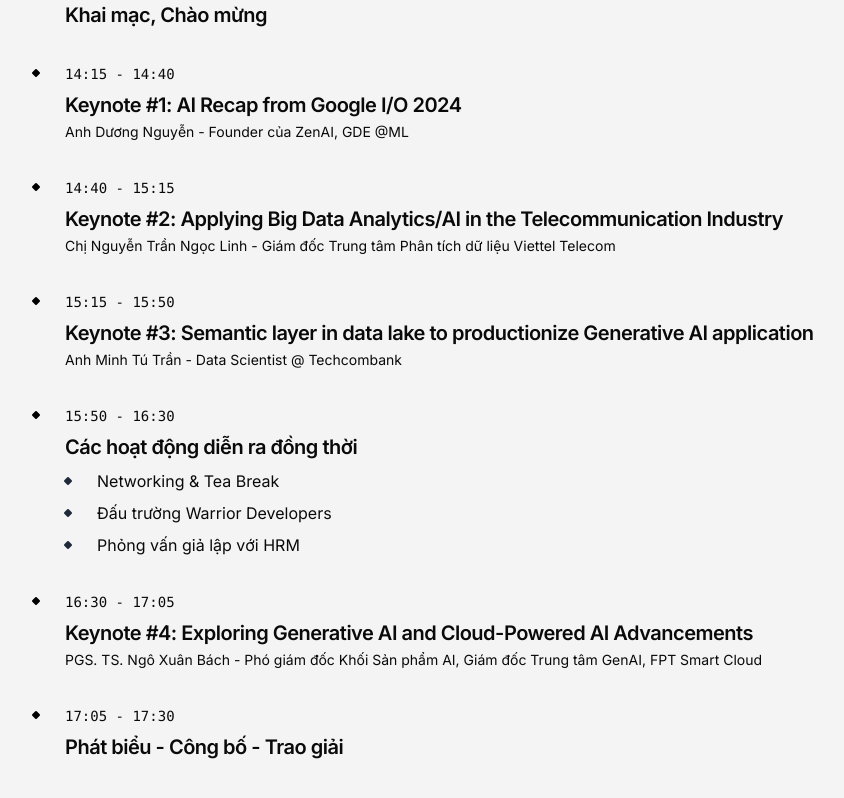
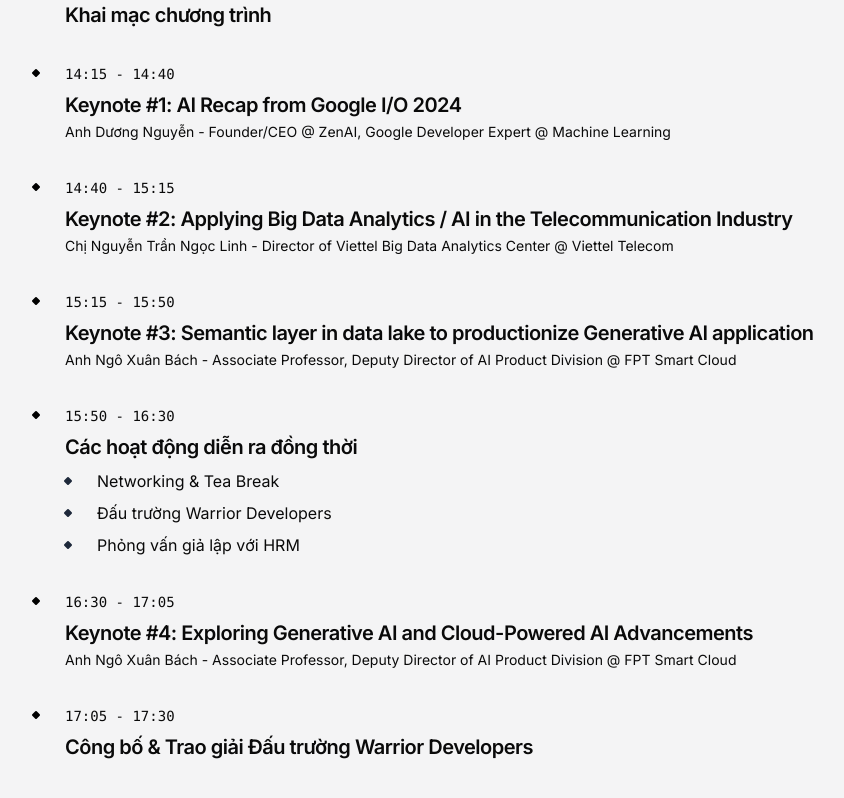
Before and after one commit to sownt/warrior-developers, a Next.js app: page / in a window 1280 px wide. Shown: the part 1260-2058 px from the top of the page, without its empty margins (63-907 px from the left). Built offline with nearby package versions, Linux system fonts and the light colour scheme.

Commit message:
update agenda

```diff
--- a/app/page.tsx
+++ b/app/page.tsx
@@ -254,7 +254,7 @@ export default function Home() {
               <div className="relative">
                 <span className="font-mono text-sm">14:00 - 14:15</span>
                 <span className="mt-1.5 block text-xl font-semibold tracking-tight">
-                  Khai mạc, Chào mừng
+                  Khai mạc chương trình
                 </span>
               </div>
             </div>
@@ -268,13 +268,14 @@ export default function Home() {
                   stroke-width="2"
                   stroke-linejoin="round"></path>
               </svg>
-              <div className="relative">
+              <div className="relative text-justify">
                 <span className="font-mono text-sm">14:15 - 14:40</span>
                 <span className="mt-1.5 block text-xl font-semibold tracking-tight">
                   Keynote #1: AI Recap from Google I/O 2024
                 </span>
                 <span className="text-sm">
-                  Anh Dương Nguyễn - Founder của ZenAI, GDE @ML
+                  Anh Dương Nguyễn - Founder/CEO @ ZenAI, Google Developer
+                  Expert @ Machine Learning
                 </span>
               </div>
             </div>
@@ -288,15 +289,15 @@ export default function Home() {
                   stroke-width="2"
                   stroke-linejoin="round"></path>
               </svg>
-              <div className="relative">
+              <div className="relative text-justify">
                 <span className="font-mono text-sm">14:40 - 15:15</span>
                 <span className="mt-1.5 block text-xl font-semibold tracking-tight">
-                  Keynote #2: Applying Big Data Analytics/AI in the
+                  Keynote #2: Applying Big Data Analytics / AI in the
                   Telecommunication Industry
                 </span>
                 <span className="text-sm">
-                  Chị Nguyễn Trần Ngọc Linh - Giám đốc Trung tâm Phân tích dữ
-                  liệu Viettel Telecom
+                  Chị Nguyễn Trần Ngọc Linh - Director of Viettel Big Data
+                  Analytics Center @ Viettel Telecom
                 </span>
               </div>
             </div>
@@ -310,14 +311,15 @@ export default function Home() {
                   stroke-width="2"
                   stroke-linejoin="round"></path>
               </svg>
-              <div className="relative">
+              <div className="relative text-justify">
                 <span className="font-mono text-sm">15:15 - 15:50</span>
                 <span className="mt-1.5 block text-xl font-semibold tracking-tight">
                   Keynote #3: Semantic layer in data lake to productionize
                   Generative AI application
                 </span>
                 <span className="text-sm">
-                  Anh Minh Tú Trần - Data Scientist @ Techcombank
+                  Anh Ngô Xuân Bách - Associate Professor, Deputy Director of AI
+                  Product Division @ FPT Smart Cloud
                 </span>
               </div>
             </div>
@@ -331,7 +333,7 @@ export default function Home() {
                   stroke-width="2"
                   stroke-linejoin="round"></path>
               </svg>
-              <div className="relative">
+              <div className="relative text-justify">
                 <span className="font-mono text-sm">15:50 - 16:30</span>
                 <span className="mt-1.5 block text-xl font-semibold tracking-tight">
                   Các hoạt động diễn ra đồng thời
@@ -384,15 +386,15 @@ export default function Home() {
                   stroke-width="2"
                   stroke-linejoin="round"></path>
               </svg>
-              <div className="relative">
+              <div className="relative text-justify">
                 <span className="font-mono text-sm">16:30 - 17:05</span>
                 <span className="mt-1.5 block text-xl font-semibold tracking-tight">
                   Keynote #4: Exploring Generative AI and Cloud-Powered AI
                   Advancements
                 </span>
                 <span className="text-sm">
-                  PGS. TS. Ngô Xuân Bách - Phó giám đốc Khối Sản phẩm AI, Giám
-                  đốc Trung tâm GenAI, FPT Smart Cloud
+                  Anh Ngô Xuân Bách - Associate Professor, Deputy Director of AI
+                  Product Division @ FPT Smart Cloud
                 </span>
               </div>
             </div>
@@ -409,7 +411,7 @@ export default function Home() {
               <div className="relative">
                 <span className="font-mono text-sm">17:05 - 17:30</span>
                 <span className="mt-1.5 block text-xl font-semibold tracking-tight">
-                  Phát biểu - Công bố - Trao giải
+                  Công bố & Trao giải Đấu trường Warrior Developers
                 </span>
               </div>
             </div>
@@ -426,7 +428,7 @@ export default function Home() {
               <div className="relative">
                 <span className="font-mono text-sm">17:30</span>
                 <span className="mt-1.5 block text-xl font-semibold tracking-tight">
-                  Group photos & Closing
+                  Chụp ảnh & Kết thúc
                 </span>
               </div>
             </div>
```
